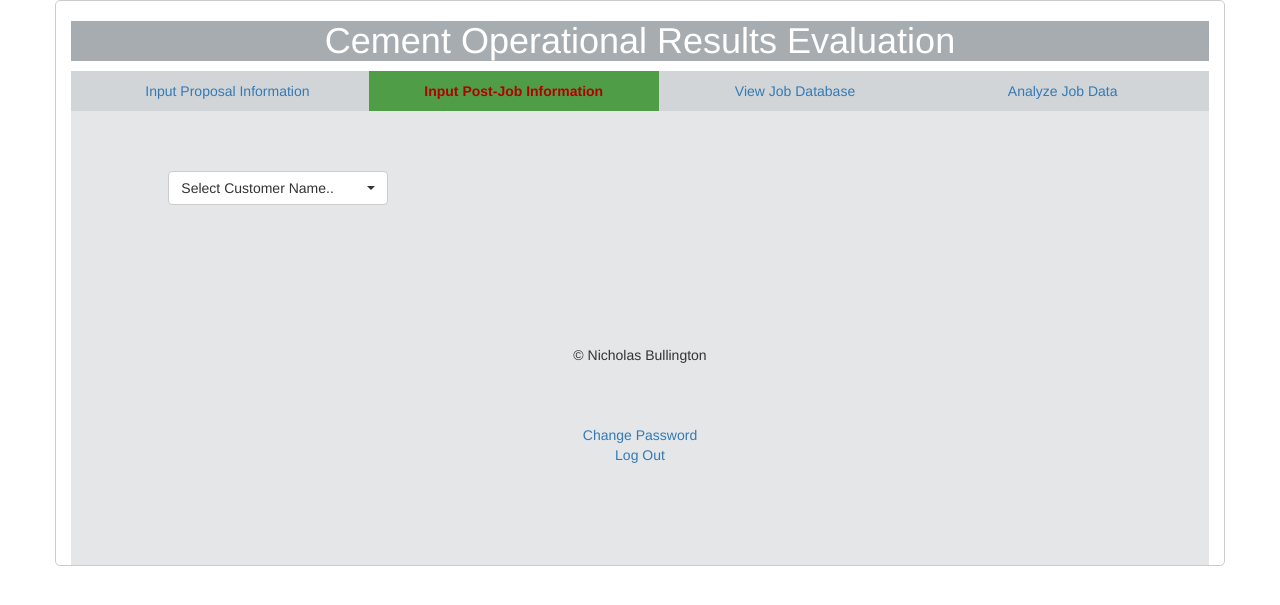
After one commit to nbulling327/CORE50, a PHP site: template views/postjobinfo.php in a window 1280 px wide. The commit adds this page. Shown: the top 605 px of the page. Run offline with PHP 8.4, Linux system fonts and the light colour scheme; the template is opened without the code that fills it, so the values that code supplies are empty.

Commit message:
Working on Uploading job data now

```diff
--- a/public/index.php
+++ b/public/index.php
@@ -6,8 +6,6 @@ CORE
 -->
 
 <?php
-    $slurry_number;
-    $job_id;
     // configuration
     require("../includes/config.php");
 
--- a/public/js/scripts.js
+++ b/public/js/scripts.js
@@ -46,3 +46,46 @@ $(document).ready(function () {
     source: wellnumbers
     });
 });
+
+$(document).ready(function () {
+    $("#post_well_customer").change(function(event){
+        $("#post_well_choice").removeAttr("hidden");
+    });
+});
+
+/**
+ * Try to implement query for customer name well choices
+ *
+*$("#q").typeahead({
+*        autoselect: true,
+*        highlight: true,
+*        minLength: 1
+*    },
+*    {
+*        source: search,
+*        templates: {
+*            empty: "There are no places found yet",
+*            suggestion: _.template("<p><%- place_name %>, <%- admin_name1 %>, <%- postal_code %></p>")
+*        }
+*    });
+*
+*
+*function search(query, cb)
+*{
+*    // get places matching query (asynchronously)
+*    var parameters = {
+*        geo: query
+*    };
+*    $.getJSON("search.php", parameters)
+*    .done(function(data, textStatus, jqXHR) {
+*
+*        // call typeahead's callback with search results (i.e., places)
+*        cb(data);
+*    })
+*    .fail(function(jqXHR, textStatus, errorThrown) {
+*
+*        // log error to browser's console
+*        console.log(errorThrown.toString());
+*    });
+*}
+*/
--- a/public/well_register.php
+++ b/public/well_register.php
@@ -1,13 +1,13 @@
 <?php
 //configuration
     require("../includes/config.php");
-    $names = CS50::query("SELECT * FROM wells ORDER BY name");
+    $names = CS50::query("SELECT DISTINCT name FROM wells ORDER BY name");
     $i=0;
     foreach ($names as $name) {
          $rows[$i]["name"]=$name["name"];
          $i=$i+1;
     }
-    $numbers = CS50::query("SELECT * FROM wells ORDER BY number");
+    $numbers = CS50::query("SELECT DISTINCT number FROM wells ORDER BY number");
     $i=0;
     foreach ($numbers as $number) {
          $rows[$i]["number"]=$number["number"];
--- a/public/well_registers.php
+++ b/public/well_registers.php
@@ -1,13 +1,13 @@
 <?php
 //configuration
     require("../includes/config.php");
-    $names = CS50::query("SELECT * FROM wells ORDER BY name");
+    $names = CS50::query("SELECT DISTINCT name FROM wells ORDER BY name");
     $i=0;
     foreach ($names as $name) {
          $rows[$i]["name"]=$name["name"];
          $i=$i+1;
     }
-    $numbers = CS50::query("SELECT * FROM wells ORDER BY number");
+    $numbers = CS50::query("SELECT DISTINCT number FROM wells ORDER BY number");
     $i=0;
     foreach ($numbers as $number) {
          $rows[$i]["number"]=$number["number"];
--- /dev/null
+++ b/views/postjobinfo.php
@@ -0,0 +1,37 @@
+<div class="container-fluid">
+    <ul class="nav nav-justified">
+        <li><a href="/">Input Proposal Information</a></li>
+        <li><a id="current" href="/postjob.php">Input Post-Job Information</a></li>
+        <li><a href="#">View Job Database</a></li>
+        <li><a href="#">Analyze Job Data</a></li>
+    </ul>
+</div>
+<br/><br/><br/>
+<div class="row">
+    <div id="post_well_customer" class="col-xs-5 col-xs-offset-1 text-left">
+        <select  name="chosen_company" class="selectpicker" title="Select Customer Name.." data-size="12" data-live-search="true">
+            <?php
+                foreach ($jobs as $job)
+                {
+                    $company_name=$job["customer"];
+                    echo '<option value="' . "$company_name" . '">' ."$company_name" . '</option>' ;
+                }
+            ?>
+        </select>
+    </div>
+    <div id="post_well_choice" hidden class="col-xs-5 col-xs-offset-1">
+        <select  name="job_select" class="selectpicker" title="Select Correct Job.." data-size="12" data-live-search="true">
+            <?php
+                foreach ($jobs as $job)
+                {
+                    $id=$job["id"];
+                    $well_name=$job["well_name"];
+                    $well_number=$job["well_number"];
+                    $job_type=$job["job_type"];
+                    echo '<option value="' . "$id" . '">' ."$well_name" . " " . "$well_number" . " " ."$job_type" . '</option>' ;
+                }
+            ?>
+        </select>
+    </div>
+</div>
+<br/><br/><br/>
--- a/views/slurryinfo_form.php
+++ b/views/slurryinfo_form.php
@@ -46,7 +46,7 @@
             $i=$i+1;
             echo "Slurry "."$i"." information:";
 ?>
-            <select  name="type_<?php echo "$i";?>" class="selectpicker" multiple data-size="10">
+            <select  name="type_<?php echo "$i";?>" class="selectpicker" data-size="10" title="Slurry Function">
                 <option value="Scavenger">Scavenger</option>
                 <option value="Lead">Lead</option>
                 <option value="Tail">Tail</option>
```
Also changed, not shown: public/postjob.php (added, +7 -0 lines), views/data.php (+4 -5 lines).
